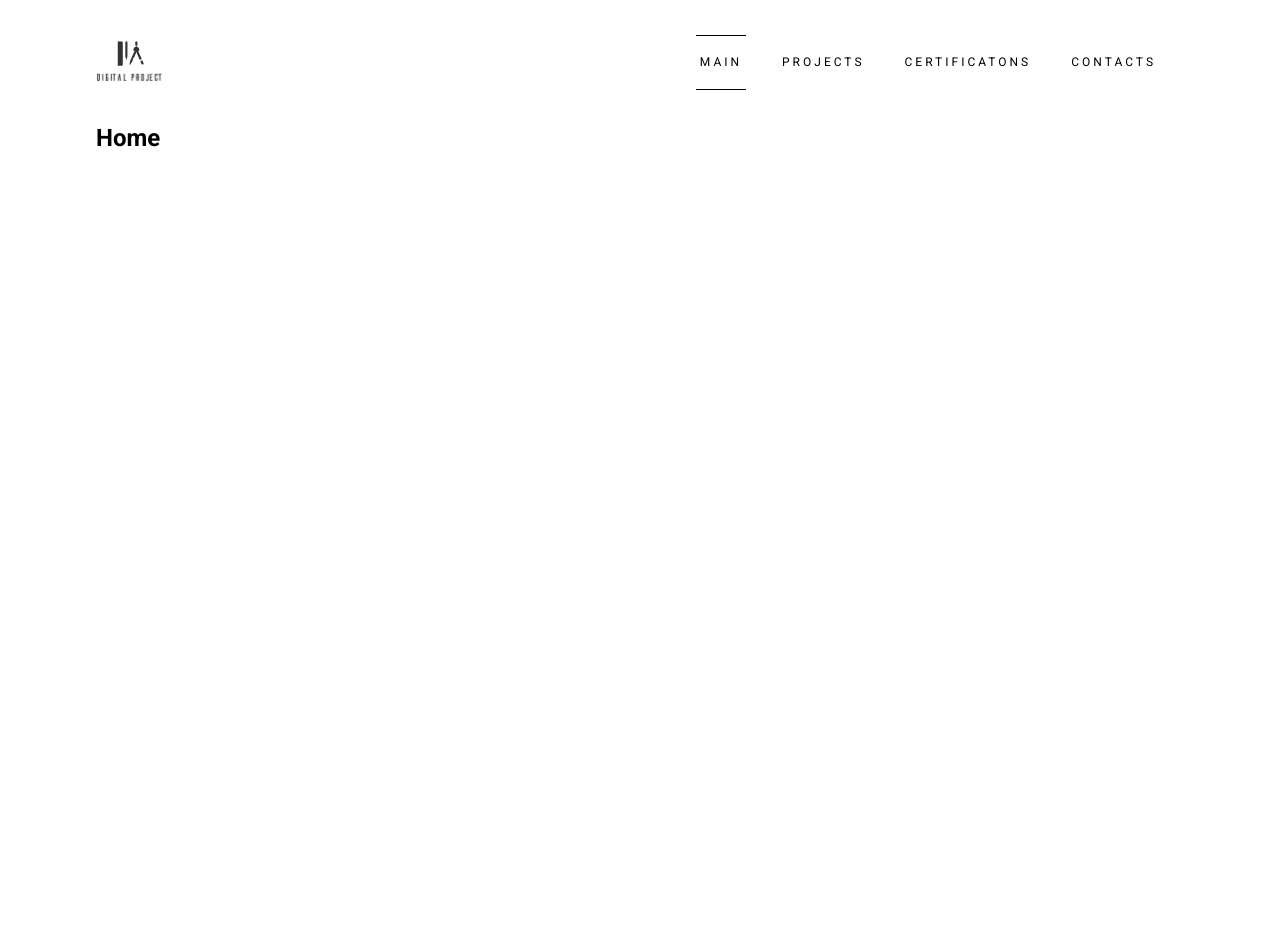
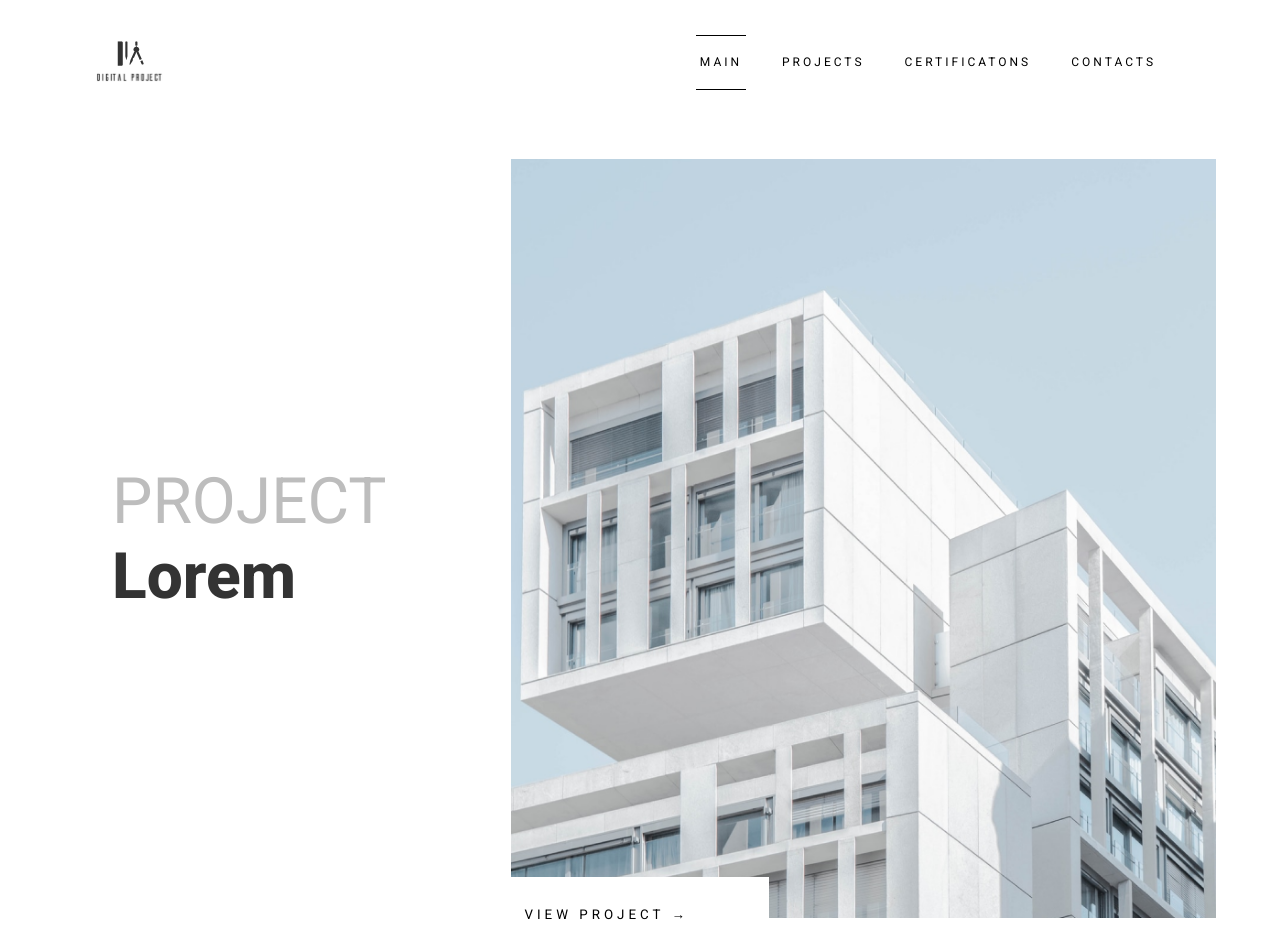
Before and after one commit to noloMRP/architect-react-web, a React (Vite) app: page /main in a window 1280 px wide. Shown: the top 952 px of the page. Before the commit the page ends 800 px from the top, so only its background shows below. Built offline with nearby package versions, Linux system fonts and the light colour scheme.

Commit message:
Added landing page and rearranged, organized folders for pages

```diff
--- a/src/Components/Header.jsx
+++ b/src/Components/Header/Header.jsx
@@ -1,5 +1,5 @@
 import { Link, useMatch, useResolvedPath } from "react-router-dom"
-
+import '/src/Components/Header/header.css'
 
 
 export default function Header(){
--- /dev/null
+++ b/src/Components/Header/header.css
@@ -0,0 +1,75 @@
+header > nav{
+    display: flex;
+    padding: 5vmin 0;
+    justify-content: space-between;
+    align-items: center;
+
+  }
+
+  .logo-container {
+    width: 70px;
+    height: 43px;
+    display: flex;
+    flex-shrink: 0;
+
+  }
+  .logo-container img {
+    width: 100%;
+    height: 100%;
+    object-fit: contain;
+  }
+  nav ul {
+    font-size: 0.75rem;
+    list-style: none;
+    display: flex;
+    gap: 4vmin;
+    margin-right: 5vmin;
+
+
+  }
+  nav ul li,
+  nav ul a {
+    display: inline-block;
+    letter-spacing: 3px;
+    color: black;
+    text-decoration: none;
+    height: 100%;
+    align-items: center;
+    padding: 5px 2px;
+    transition: transform 0.3s ease;
+  }
+
+  nav ul a:hover {
+    color: rgb(201, 201, 201);
+    transform: scale(1.05);
+
+  }
+
+  nav ul li.active {
+    position: relative; /* Needed for pseudo-elements */
+    background-color: transparent; /* Remove the gray background */
+  }
+
+  /* Horizontal line above active link */
+  nav ul li.active::before,
+  nav ul li.active::after {
+    content: "";
+    position: absolute;
+    left: 0;
+    width: 100%;
+    height: 0.5px; /* Line thickness */
+    background-color: black; /* Line color */
+  }
+
+  nav ul li.active::before {
+    top: -5px; /* Position above the text */
+  }
+
+  nav ul li.active::after {
+    bottom: -5px; /* Position below the text */
+  }
+
+  /* Adjust link padding for better spacing */
+  nav ul li {
+    padding: 10px 2px; /* Increased vertical padding */
+  }
--- /dev/null
+++ b/src/Components/Landing-Page/Main.jsx
@@ -0,0 +1,16 @@
+import '/src/Components/Landing-Page/main.css'
+
+export default function Main(){
+    return (
+        <section >
+            <div className="page">
+                <h1>PROJECT</h1>
+                <h2>Lorem</h2>
+            </div>
+            <div className="image-container">
+                <img src="src\images\Landing-Page\landing-page-image.png" alt="landing page" />
+                <button>VIEW PROJECT &#x2192; </button>
+            </div>
+        </section>
+    )
+}
--- /dev/null
+++ b/src/Components/Landing-Page/main.css
@@ -0,0 +1,50 @@
+section {
+    display: flex;
+    flex-direction: row;
+    gap: 2vmin;
+    justify-content: space-between;
+}
+
+.image-container {
+    padding: 0;
+    width: 770px;
+    height: 829px;
+    position: relative;
+}
+.image-container img {
+    height: 100%;
+    width: 100%;
+    object-fit: contain;
+
+}
+.page {
+    display: flex;
+    width: 400px;
+    flex-direction: column;
+    justify-content: center;
+}
+.page h1 {
+    font-size: 4rem;
+    font-weight: 400;
+    color: #BDBDBD;
+}
+.page h2 {
+    font-size: 4rem;
+    font-weight: 800;
+    color: #333333;
+}
+button {
+    font-family: Roboto;
+    position: absolute;
+    bottom: 0;
+    left: 0;
+    padding: 30px 80px 30px 30px;
+    border: none;
+    background: #fff;
+    letter-spacing: 4px;
+    cursor: pointer;
+}
+button:hover {
+    background-color: #ffffff71;
+    color: rgb(136, 160, 192);
+}
--- a/src/Components/Pages/Main.jsx
+++ /dev/null
@@ -1,7 +0,0 @@
-export default function Main(){
-    return (
-        <section >
-            <h1>Home</h1>
-        </section>
-    )
-}
--- a/src/index.css
+++ b/src/index.css
@@ -3,78 +3,3 @@
   padding: 0 2vmin;
   font-family: Roboto;
 }
-header > nav{
-  display: flex;
-  padding: 5vmin 0;
-  justify-content: space-between;
-  align-items: center;
-
-}
-
-.logo-container {
-  width: 70px;
-  height: 43px;
-  display: flex;
-  flex-shrink: 0;
-
-}
-.logo-container img {
-  width: 100%;
-  height: 100%;
-  object-fit: contain;
-}
-nav ul {
-  font-size: 0.75rem;
-  list-style: none;
-  display: flex;
-  gap: 4vmin;
-  margin-right: 5vmin;
-
-
-}
-nav ul li,
-nav ul a {
-  display: inline-block;
-  letter-spacing: 3px;
-  color: black;
-  text-decoration: none;
-  height: 100%;
-  align-items: center;
-  padding: 5px 2px;
-  transition: transform 0.3s ease;
-}
-
-nav ul a:hover {
-  color: rgb(201, 201, 201);
-  transform: scale(1.05);
-
-}
-
-nav ul li.active {
-  position: relative; /* Needed for pseudo-elements */
-  background-color: transparent; /* Remove the gray background */
-}
-
-/* Horizontal line above active link */
-nav ul li.active::before,
-nav ul li.active::after {
-  content: "";
-  position: absolute;
-  left: 0;
-  width: 100%;
-  height: 0.5px; /* Line thickness */
-  background-color: black; /* Line color */
-}
-
-nav ul li.active::before {
-  top: -5px; /* Position above the text */
-}
-
-nav ul li.active::after {
-  bottom: -5px; /* Position below the text */
-}
-
-/* Adjust link padding for better spacing */
-nav ul li {
-  padding: 10px 2px; /* Increased vertical padding */
-}
```
Also changed, not shown: src/App.jsx (+5 -5 lines), src/Components/Certifications/Certification.jsx (renamed from src/Components/Pages/Certification.jsx), src/Components/Contacts/Contacts.jsx (renamed from src/Components/Pages/Contacts.jsx), src/Components/Projects/Projects.jsx (renamed from src/Components/Pages/Projects.jsx), src/Stylesheets/landing-page.css (added).
